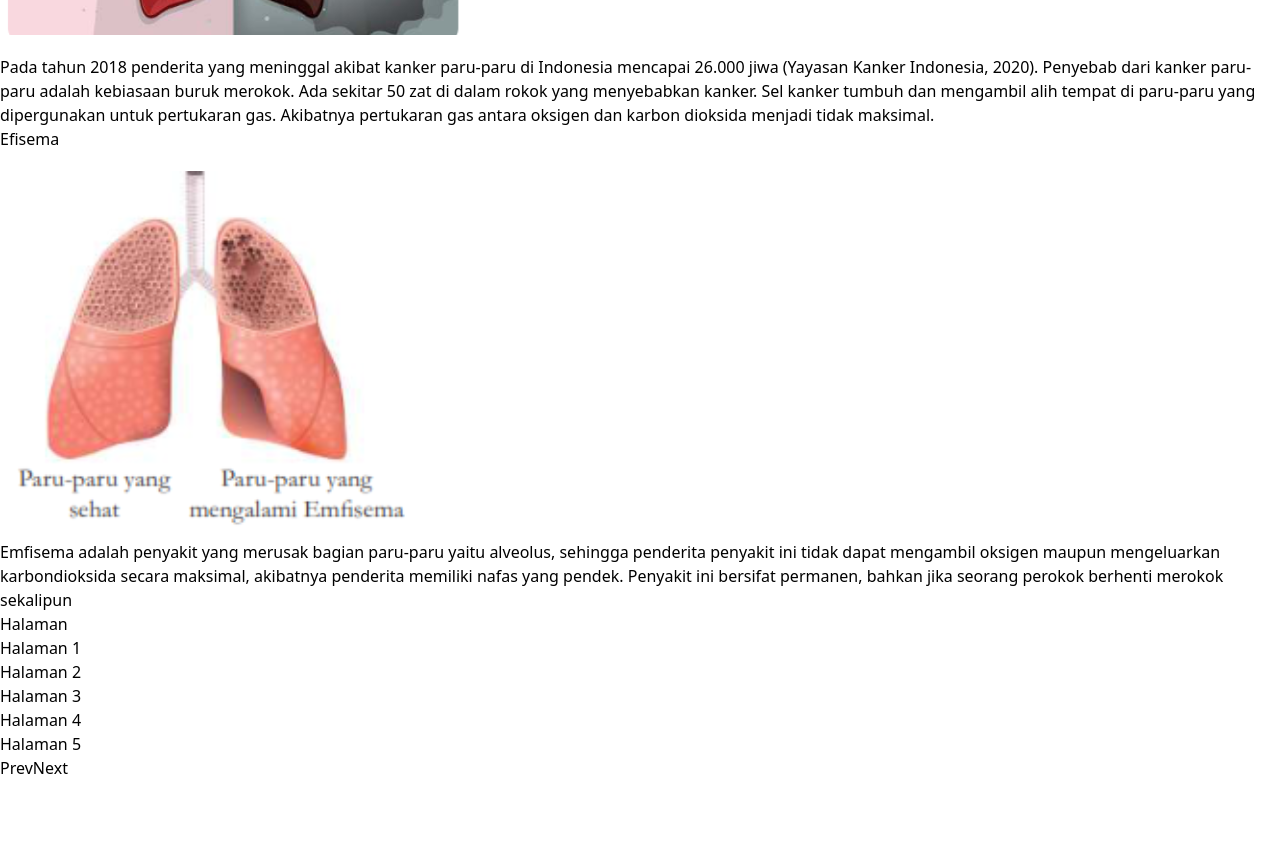
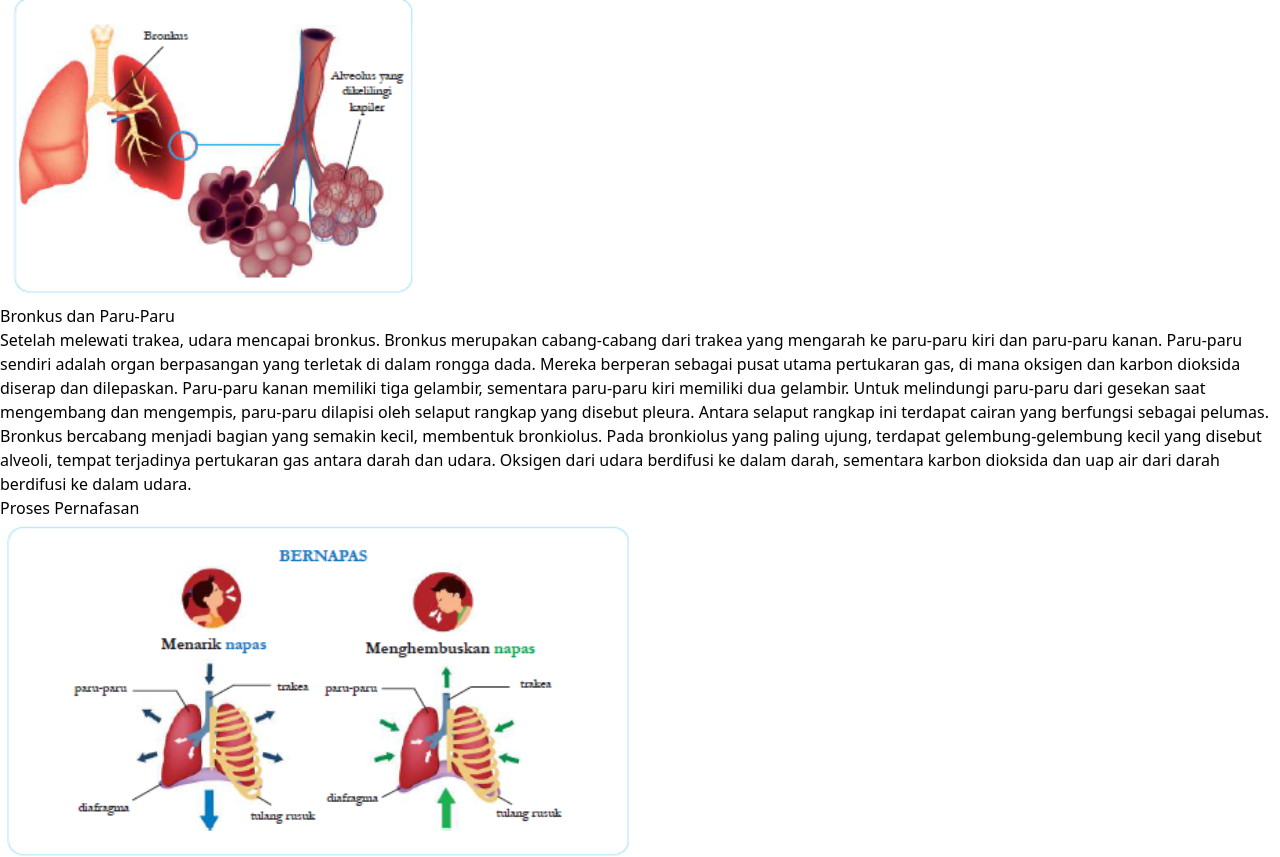
Before and after one commit to Itsjohanes/Kel1_Kapita, a React (Vite) app: page /dashboard/penyakit in a window 1280 px wide. Shown: the part 1660-2517 px from the top of the page. Before the commit the page ends 2440 px from the top, so only its background shows below. Built offline with nearby package versions, Linux system fonts and the light colour scheme.

Commit message:
Responsif Materi dan Memisahkan data materi

```diff
--- a/src/App.jsx
+++ b/src/App.jsx
@@ -17,8 +17,11 @@ import QuizPernafasan from "./components/Dashboard/QuizPernafasanContent";
 import QuizPenyakit from "./components/Dashboard/QuizPenyakitContent";
 import AugmentedReality from "./components/Dashboard/AugmentedRealityContent";
 import AugmentedRealityMenuContent from "./components/Dashboard/AugmentedRealityMenuContent";
-import SistemPernafasanPage from "./components/Dashboard/SistemPernafasanPage";
-import PenyakitPage from "./components/Dashboard/PenyakitPage";
+import MateriTemplate from "./components/Dashboard/MateriTemplate";
+import penyakitMateri from "./components/Dashboard/Data/PenyakitMateri";
+import SistemPernafasanMateri from "./components/Dashboard/Data/SistemPernafasanMateri";
+
+
 
 function App() {
   return (
@@ -27,8 +30,8 @@ function App() {
       <Routes>
         <Route path="/" element={<Homepage />} />
         <Route path="/dashboard" element={<Dashboard />}>
-          <Route path="sistempernafasan" element={<SistemPernafasanPage />} />
-          <Route path="penyakit" element={<PenyakitPage />} />
+          <Route path="sistempernafasan" element={<MateriTemplate data={penyakitMateri} />} />
+          <Route path="penyakit" element={<MateriTemplate data={SistemPernafasanMateri}/>} />
           <Route path="overview" element={<DashboardContent />} />{" "}
           {/* Ini adalah rute utama */}
           <Route path="course" element={<CourseContent />}>
--- /dev/null
+++ b/src/components/Augmented/index.css
@@ -0,0 +1,37 @@
+* {
+    margin: 0;
+    height: 100%;
+    width: 100%;
+    overflow: hidden;
+  }
+
+  #aframe-scene {
+    position: relative;
+  }
+
+  #scanningUIEntity {
+    position: absolute;
+    top: 50%;
+    left: 50%;
+    transform: translate(-50%, -50%);
+  }
+
+  @media (max-width: 600px) {
+    #scanningUIEntity {
+      width: 80%; /* Misalnya, mengubah lebar elemen UI scanning */
+      height: 20vh; /* Mengubah tinggi elemen UI scanning */
+    }
+  }
+
+  /* .control-buttons {
+    position: relative;
+    z-index: 1000;
+  }
+
+  .container {
+    margin: 20px auto;
+    position: relative;
+    height: 300px;
+    width: 600px;
+    overflow: hidden;
+  } */
--- a/src/components/Dashboard/PenyakitPage.jsx
+++ b/src/components/Dashboard/Data/PenyakitMateri.js
@@ -1,9 +1,4 @@
-import React, { useState } from "react";
-
-const PenyakitPage = () => {
-  const [currentPage, setCurrentPage] = useState(0);
-
-  const data = [
+const penyakitMateri = [
     {
       id: 1,
       judul: "Penyakit Sistem Pernafasan yang disebabkan oleh rokok",
@@ -48,81 +43,4 @@ const PenyakitPage = () => {
     // Tambahkan data sesuai kebutuhan
   ];
 
-  const goToPage = (pageIndex) => {
-    setCurrentPage(pageIndex);
-  };
-
-  const goToNextPage = () => {
-    setCurrentPage((prevPage) =>
-      prevPage === data.length - 1 ? 0 : prevPage + 1
-    );
-  };
-
-  const goToPrevPage = () => {
-    setCurrentPage((prevPage) =>
-      prevPage === 0 ? data.length - 1 : prevPage - 1
-    );
-  };
-
-  return (
-    <div className="flex">
-      {/* Konten utama */}
-      <div className="w-3/4 p-4 mr-4 border-r">
-        {data.map((page, index) => (
-          <div
-            key={page.id}
-            className={`page ${index === currentPage ? "block" : "hidden"}`}
-          >
-            <h3 className="text-xl font-bold mb-4">{page.judul}</h3>
-            {page.image && (
-              <img
-                src={page.image}
-                alt={`Gambar ${page.id}`}
-                className="object-cover max-w-full max-h-96 mb-4"
-              />
-            )}
-            {page.paragraphs.map((paragraph, paragraphIndex) => (
-              <p key={paragraphIndex} className="text-xl mb-2 text-justify">
-                {paragraph}
-              </p>
-            ))}
-          </div>
-        ))}
-      </div>
-
-      {/* Navigasi samping di sebelah kanan */}
-      <div className="w-1/4 p-4 border-l">
-        <h3 className="text-xl font-bold mb-4">Halaman</h3>
-        <ul>
-          {data.map((page, index) => (
-            <li
-              key={page.id}
-              className={`cursor-pointer ${
-                index === currentPage ? "font-semibold" : ""
-              }`}
-              onClick={() => goToPage(index)}
-            >
-              {`Halaman ${index + 1}`}
-            </li>
-          ))}
-        </ul>
-        <div className="mt-4">
-          <button
-            onClick={goToPrevPage}
-            className="bg-blue-500 hover:bg-blue-700 text-white font-semibold py-2 px-4 rounded mr-2"
-          >
-            Prev
-          </button>
-          <button
-            onClick={goToNextPage}
-            className="bg-blue-500 hover:bg-blue-700 text-white font-semibold py-2 px-4 rounded"
-          >
-            Next
-          </button>
-        </div>
-      </div>
-    </div>
-  );
-};
-
-export default PenyakitPage;
+  export default penyakitMateri;
--- a/src/components/Dashboard/SistemPernafasanPage.jsx
+++ b/src/components/Dashboard/Data/SistemPernafasanMateri.js
@@ -1,9 +1,4 @@
-import React, { useState } from "react";
-
-const SistemPernafasanPage = () => {
-  const [currentPage, setCurrentPage] = useState(0);
-
-  const data = [
+const SistemPernafasanMateri = [
     {
       id: 1,
       judul: "Pengantar Pada Materi Sistem Organ Pernafasan",
@@ -89,81 +84,4 @@ const SistemPernafasanPage = () => {
     // Tambahkan data sesuai kebutuhan
   ];
 
-  const goToPage = (pageIndex) => {
-    setCurrentPage(pageIndex);
-  };
-
-  const goToNextPage = () => {
-    setCurrentPage((prevPage) =>
-      prevPage === data.length - 1 ? 0 : prevPage + 1
-    );
-  };
-
-  const goToPrevPage = () => {
-    setCurrentPage((prevPage) =>
-      prevPage === 0 ? data.length - 1 : prevPage - 1
-    );
-  };
-
-  return (
-    <div className="flex">
-      {/* Konten utama */}
-      <div className="w-3/4 p-4 mr-4 border-r">
-        {data.map((page, index) => (
-          <div
-            key={page.id}
-            className={`page ${index === currentPage ? "block" : "hidden"}`}
-          >
-            <h3 className="text-xl font-bold mb-4">{page.judul}</h3>
-            {page.image && (
-              <img
-                src={page.image}
-                alt={`Gambar ${page.id}`}
-                className="object-cover max-w-full max-h-96 mb-4"
-              />
-            )}
-            {page.paragraphs.map((paragraph, paragraphIndex) => (
-              <p key={paragraphIndex} className="text-xl mb-2 text-justify">
-                {paragraph}
-              </p>
-            ))}
-          </div>
-        ))}
-      </div>
-
-      {/* Navigasi samping di sebelah kanan */}
-      <div className="w-1/4 p-4 border-l">
-        <h3 className="text-xl font-bold mb-4">Halaman</h3>
-        <ul>
-          {data.map((page, index) => (
-            <li
-              key={page.id}
-              className={`cursor-pointer ${
-                index === currentPage ? "font-semibold" : ""
-              }`}
-              onClick={() => goToPage(index)}
-            >
-              {`Halaman ${index + 1}`}
-            </li>
-          ))}
-        </ul>
-        <div className="mt-4">
-          <button
-            onClick={goToPrevPage}
-            className="bg-blue-500 hover:bg-blue-700 text-white font-semibold py-2 px-4 rounded mr-2"
-          >
-            Prev
-          </button>
-          <button
-            onClick={goToNextPage}
-            className="bg-blue-500 hover:bg-blue-700 text-white font-semibold py-2 px-4 rounded"
-          >
-            Next
-          </button>
-        </div>
-      </div>
-    </div>
-  );
-};
-
-export default SistemPernafasanPage;
+  export default SistemPernafasanMateri;
--- /dev/null
+++ b/src/components/Dashboard/MateriTemplate.jsx
@@ -0,0 +1,85 @@
+/* eslint-disable react/prop-types */
+import {useState} from 'react'
+
+const MateriTemplate = ({data}) => {
+    const [currentPage, setCurrentPage] = useState(0);
+
+    const goToPage = (pageIndex) => {
+        setCurrentPage(pageIndex);
+      };
+
+      const goToNextPage = () => {
+        setCurrentPage((prevPage) =>
+          prevPage === data.length - 1 ? 0 : prevPage + 1
+        );
+      };
+
+      const goToPrevPage = () => {
+        setCurrentPage((prevPage) =>
+          prevPage === 0 ? data.length - 1 : prevPage - 1
+        );
+      };
+
+
+  return (
+    <div className="flex flex-col lg:flex-row">
+      {/* Konten utama */}
+      <div className="w-full lg:w-3/4 p-4 mr-4 border-r">
+        {data.map((page, index) => (
+          <div
+            key={page.id}
+            className={`page ${index === currentPage ? "block" : "hidden"}`}
+          >
+            <h3 className="text-xl font-bold mb-4">{page.judul}</h3>
+            {page.image && (
+              <img
+                src={page.image}
+                alt={`Gambar ${page.id}`}
+                className="object-cover max-w-full max-h-96 mb-4"
+              />
+            )}
+            {page.paragraphs.map((paragraph, paragraphIndex) => (
+              <p key={paragraphIndex} className="text-xl mb-2 text-justify">
+                {paragraph}
+              </p>
+            ))}
+          </div>
+        ))}
+      </div>
+
+      {/* Navigasi samping di sebelah kanan */}
+      <div className="w-full lg:w-1/4 p-4 border-l">
+        <h3 className="text-xl font-bold mb-4 block lg:hidden">Halaman {currentPage +1 }</h3>
+        <ul className="hidden lg:block">
+          {data.map((page, index) => (
+            <li
+              key={page.id}
+              className={`cursor-pointer ${
+                index === currentPage ? "font-semibold" : ""
+              }`}
+              onClick={() => goToPage(index)}
+            >
+              {`Halaman ${index + 1}`}
+            </li>
+          ))}
+        </ul>
+        <div className="mt-4 w-full flex justify-between lg:justify-start">
+          <button
+            onClick={goToPrevPage}
+            className="bg-blue-500 hover:bg-blue-700 text-white font-semibold py-2 px-4 rounded mr-2"
+          >
+            Prev
+          </button>
+          <button
+            onClick={goToNextPage}
+            className="bg-blue-500 hover:bg-blue-700 text-white font-semibold py-2 px-4 rounded"
+          >
+            Next
+          </button>
+        </div>
+      </div>
+    </div>
+  );
+}
+
+export default MateriTemplate
```
